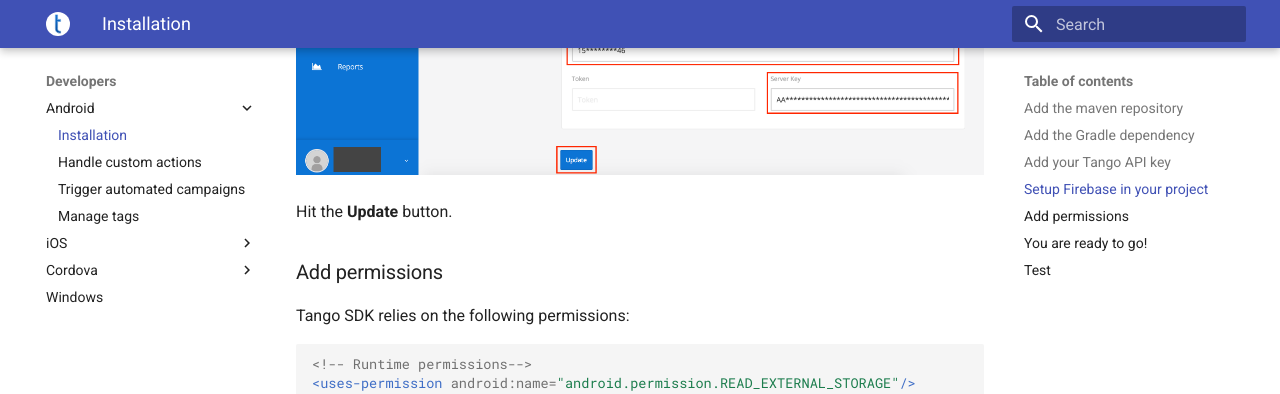
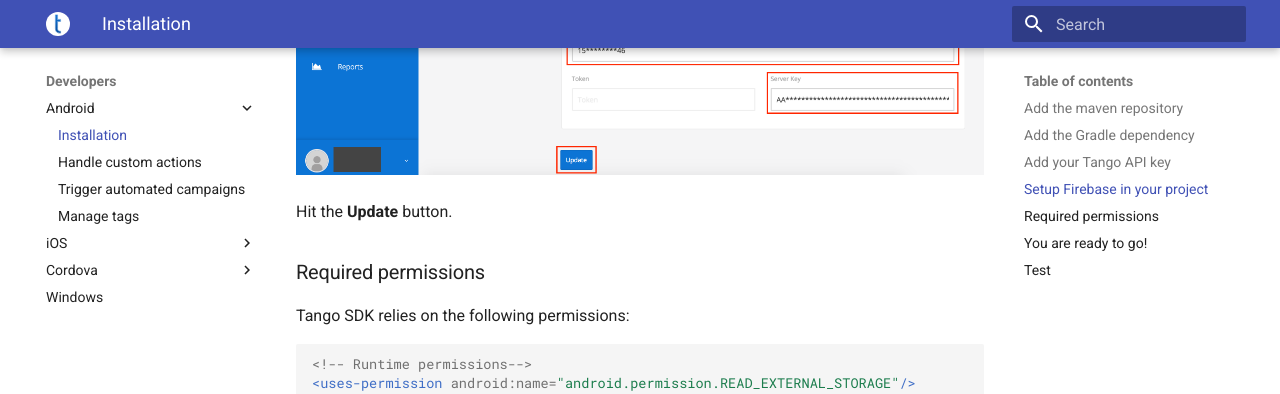
Before and after one commit to tangotargeting/tango-documentation, an MkDocs documentation site: the page built from docs/developer-guide/android/installation.md, in a window 1280 px wide and 900 px high, scrolled down 4048 px. Shown: the top 394 px of the window. Built offline with MkDocs 1.6.1 and Material for MkDocs 9.7.7, drawn with Linux system fonts in a browser that asks for light colours; old or Windows-style settings are respelled for this version of MkDocs.

Commit message:
Update installation.md

```diff
--- a/docs/developer-guide/android/installation.md
+++ b/docs/developer-guide/android/installation.md
@@ -108,7 +108,7 @@
 
 Hit the **Update** button.
 
-### Add permissions
+### Required permissions
 
 Tango SDK relies on the following permissions:
 
```
